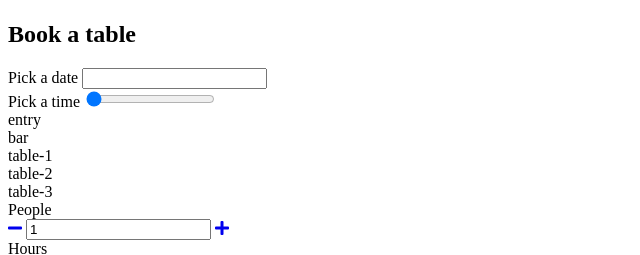
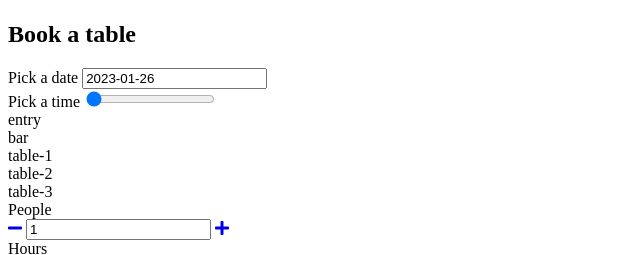
Before and after one commit to JankiJans/project-pizzeria, a website with bundled scripts: page src/index.html in a window 1280 px wide. Shown: the part 8156-8411 px from the top of the page, 0-640 px from the left. Built offline with nearby package versions, Linux system fonts and the light colour scheme; data requests are answered from the project's data file.

Commit message:
modify booking.js 11.1

```diff
--- a/src/index.html
+++ b/src/index.html
@@ -7,6 +7,8 @@
   <title>Pizzeria</title>
   <link href="https://fonts.googleapis.com/css?family=Lato:400,300i,700%7COswald:300,500,700&amp;subset=latin-ext" rel="stylesheet">
   <link href="https://use.fontawesome.com/releases/v5.7.2/css/all.css" rel="stylesheet">
+  <link rel="stylesheet" href="https://cdn.jsdelivr.net/npm/flatpickr/dist/flatpickr.min.css">
+  <link rel="stylesheet" href="vendor/range-slider.min.css">
   <link rel="stylesheet" href="css/style.css">
 </head>
 <body>
@@ -242,6 +244,8 @@
   </script>
 
   <script src="https://cdnjs.cloudflare.com/ajax/libs/handlebars.js/4.1.0/handlebars.min.js"></script>
+  <script src="https://cdn.jsdelivr.net/npm/flatpickr"></script>
+  <script src="vendor/range-slider.min.js"></script>
   <script src="js/app.js" type="module"></script>
 </body>
 </html>
--- a/src/js/components/AmountWidget.js
+++ b/src/js/components/AmountWidget.js
@@ -31,7 +31,7 @@ class AmountWidget extends BaseWidget {
     isValid(value){
       return !isNaN(value)
         && value >= settings.amountWidget.defaultMin
-        && value <= settings.amountWidget.defaultMax
+        && value <= settings.amountWidget.defaultMax;
 
     }
 
--- a/src/js/components/BaseWidget.js
+++ b/src/js/components/BaseWidget.js
@@ -48,7 +48,7 @@ class BaseWidget {
   }
 
   isValid(value){
-    return !isNaN(value)
+    return !isNaN(value);
 
   }
 
--- a/src/js/components/Booking.js
+++ b/src/js/components/Booking.js
@@ -1,6 +1,8 @@
 import { templates, select } from '../settings.js';
 import AmountWidget from './AmountWidget.js';
 import utils from '../utils.js';
+import DatePicker from './DatePicker.js';
+import HourPicker from './HourPicker.js';
 
 class Booking {
     constructor(element){
@@ -24,6 +26,8 @@ class Booking {
             wrapper: element,
             peopleAmount: element.querySelector(select.booking.peopleAmount),
             hoursAmount: element.querySelector(select.booking.hoursAmount),
+            datePicker: element.querySelector(select.widgets.datePicker.wrapper),
+            hourPicker: element.querySelector(select.widgets.hourPicker.wrapper),
 
         };
 
@@ -35,7 +39,8 @@ class Booking {
 
         thisBooking.peopleAmount = new AmountWidget(thisBooking.dom.peopleAmount);
         thisBooking.hoursAmount = new AmountWidget(thisBooking.dom.hoursAmount);
-
+        thisBooking.datePicker = new DatePicker(thisBooking.dom.datePicker);
+        thisBooking.hourPicker = new HourPicker(thisBooking.dom.hourPicker);
 
         thisBooking.dom.wrapper.addEventListener('updated', function(){
 
--- a/src/js/components/Cart.js
+++ b/src/js/components/Cart.js
@@ -172,7 +172,7 @@ class Cart {
         .then(function(response){
           return response.json();
         }).then(function(parsedResponse){
-          //console.log('parsedResponse', parsedResponse);
+          console.log('parsedResponse', parsedResponse);
         });
     }
   }
```
Also changed, not shown: src/vendor/range-slider.min.css (added), src/vendor/range-slider.min.js (added).
